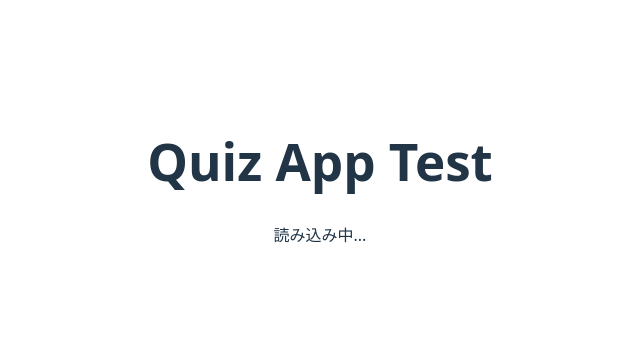
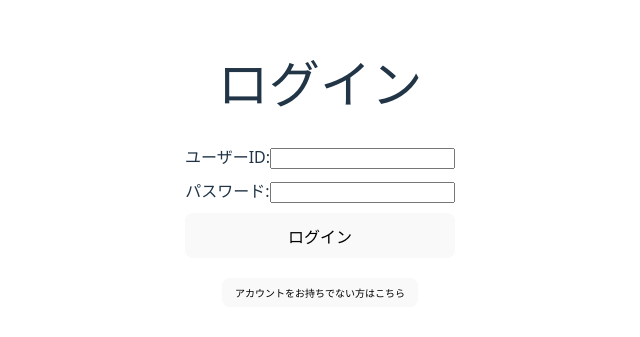
Before and after one commit to okamooo/quiz_Disney_frontend, a React (Vite) app: page /login in a window 1280 px wide. Shown: the part 219-556 px from the top of the page, without its empty margins (320-960 px from the left). Built offline with nearby package versions, Linux system fonts and the light colour scheme; no server answers.

Commit message:
フロントのログイン画面を実装

```diff
--- a/package.json
+++ b/package.json
@@ -11,12 +11,14 @@
   },
   "dependencies": {
     "react": "^19.0.0",
-    "react-dom": "^19.0.0"
+    "react-dom": "^19.0.0",
+    "react-router-dom": "^7.14.0"
   },
   "devDependencies": {
     "@eslint/js": "^9.21.0",
     "@types/react": "^19.0.10",
     "@types/react-dom": "^19.0.4",
+    "@types/react-router-dom": "^5.3.3",
     "@vitejs/plugin-react-swc": "^3.8.0",
     "eslint": "^9.21.0",
     "eslint-plugin-react-hooks": "^5.0.0",
--- a/src/App.tsx
+++ b/src/App.tsx
@@ -1,37 +1,23 @@
-import { useEffect, useState } from 'react'
-import './App.css'
-
-// データの型を定義（Javaエンジニアなら型定義は必須！）
-interface Quiz {
-  id: number;
-  question: string;
-  answer: string;
-}
+import { BrowserRouter as Router, Routes, Route, Navigate } from 'react-router-dom';
+import LoginPage from './pages/LoginPage';
+import RegisterPage from './pages/RegisterPage';
+import './App.css';
 
 function App() {
-  const [quiz, setQuiz] = useState<Quiz | null>(null);
+  return (
+    <Router>
+      <div className="App">
+        <Routes>
+          {/* デフォルトルートをログイン画面に設定 */}
+          <Route path="/login" element={<LoginPage />} />
+          <Route path="/register" element={<RegisterPage />} />
+          <Route path="/" element={<Navigate to="/login" replace />} />
 
-  useEffect(() => {
-    // Spring BootのAPIを叩く
-    fetch('http://localhost:8080/api/v1/quiz/test')
-      .then(res => res.json())
-      .then(data => setQuiz(data))
-      .catch(err => console.error("通信エラー:", err));
-  }, []);
-
-  return (
-    <div className="App">
-      <h1>Quiz App Test</h1>
-      {quiz ? (
-        <div className="quiz-card">
-          <p><strong>問題:</strong> {quiz.question}</p>
-          <p><strong>答え:</strong> {quiz.answer}</p>
-        </div>
-      ) : (
-        <p>読み込み中...</p>
-      )}
-    </div>
-  )
+          {/* 将来的にダッシュボードなどを追加する場合はここに追加 */}
+          {/* <Route path="/dashboard" element={<DashboardPage />} /> */}
+        </Routes>
+      </div>
+    </Router>
+  );
 }
-
-export default App
+export default App;
--- /dev/null
+++ b/src/api/auth.ts
@@ -0,0 +1,35 @@
+import { LoginRequest, LoginResponse, RegisterRequest, RegisterResponse } from '../types/auth';
+
+const API_BASE_URL = 'http://localhost:8080/api/v1/quiz';
+
+export const login = async (request: LoginRequest): Promise<LoginResponse> => {
+  const response = await fetch(`${API_BASE_URL}/login`, {
+    method: 'POST',
+    headers: {
+      'Content-Type': 'application/json',
+    },
+    body: JSON.stringify(request),
+  });
+
+  if (!response.ok) {
+    throw new Error('ログインに失敗しました');
+  }
+
+  return response.json();
+};
+
+export const register = async (request: RegisterRequest): Promise<RegisterResponse> => {
+  const response = await fetch(`${API_BASE_URL}/register`, {
+    method: 'POST',
+    headers: {
+      'Content-Type': 'application/json',
+    },
+    body: JSON.stringify(request),
+  });
+
+  if (!response.ok) {
+    throw new Error('登録に失敗しました');
+  }
+
+  return response.json();
+};
--- /dev/null
+++ b/src/components/LoginForm.tsx
@@ -0,0 +1,59 @@
+import React, { useState } from 'react';
+import { useNavigate } from 'react-router-dom';
+import { LoginRequest } from '../types/auth';
+
+interface LoginFormProps {
+  onLogin: (request: LoginRequest) => void;
+  isLoading: boolean;
+}
+
+const LoginForm: React.FC<LoginFormProps> = ({ onLogin, isLoading }) => {
+  const [userId, setUserId] = useState('');
+  const [password, setPassword] = useState('');
+  const navigate = useNavigate();
+
+  const handleSubmit = (e: React.FormEvent) => {
+    e.preventDefault();
+    onLogin({ userId, password });
+  };
+
+  const handleRegisterClick = () => {
+    navigate('/register');
+  }
+
+  return (
+    <form onSubmit={handleSubmit} style={{ display: 'flex', flexDirection: 'column', gap: '10px' }}>
+      <div>
+        <label htmlFor="userId">ユーザーID:</label>
+        <input
+          id="userId"
+          type="text"
+          value={userId}
+          onChange={(e) => setUserId(e.target.value)}
+          required
+        />
+      </div>
+      <div>
+        <label htmlFor="password">パスワード:</label>
+        <input
+          id="password"
+          type="password"
+          value={password}
+          onChange={(e) => setPassword(e.target.value)}
+          required
+        />
+      </div>
+      <button type="submit" disabled={isLoading}>
+        {isLoading ? 'ログイン中...' : 'ログイン'}
+      </button>
+
+      <div style={{ marginTop: '10px' ,textAlign : 'center' , fontSize:'10px'}}>
+        <button onClick={handleRegisterClick}>
+          アカウントをお持ちでない方はこちら
+        </button>
+      </div>
+    </form>
+  );
+};
+
+export default LoginForm;
--- /dev/null
+++ b/src/pages/LoginPage.tsx
@@ -0,0 +1,33 @@
+import React, { useState } from 'react';
+import LoginForm from '../components/LoginForm';
+import { login } from '../api/auth';
+import { LoginRequest } from '../types/auth';
+
+const LoginPage: React.FC = () => {
+  const [isLoading, setIsLoading] = useState(false);
+  const [error, setError] = useState<string | null>(null);
+
+  const handleLogin = async (request: LoginRequest) => {
+    setIsLoading(true);
+    setError(null);
+    try {
+      const response = await login(request);
+      alert(`ログイン成功！ ようこそ ${response.userId} さん\nメッセージ: ${response.messeage}`);
+    } catch (err) {
+      console.error('ログインエラー:', err);
+      setError('ログインに失敗しました。サーバーが起動しているか確認してください。');
+    } finally {
+      setIsLoading(false);
+    }
+  };
+
+  return (
+    <div style={{ maxWidth: '400px', margin: '50px auto' }}>
+      <h1>ログイン</h1>
+      {error && <p style={{ color: 'red' }}>{error}</p>}
+      <LoginForm onLogin={handleLogin} isLoading={isLoading} />
+    </div>
+  );
+};
+
+export default LoginPage;
--- /dev/null
+++ b/src/pages/RegisterPage.tsx
@@ -0,0 +1,52 @@
+import React,{useState} from 'react';
+import { useNavigate } from 'react-router-dom';
+import { RegisterRequest } from '../types/auth';
+import { register } from '../api/auth';
+
+const RegisterPage : React.FC = () => {
+    const [isLoading,setIsLoading] = useState(false);
+    const [error,setError] = useState<string | null>(null);
+    const navigate = useNavigate();
+
+    const handleRegister = async(request : RegisterRequest) => {
+        setIsLoading(true);
+        setError(null);
+        try{
+            const response = await register(request);
+           alert(`${response.userId}さん ようこそ、夢と魔法の国へ！ \n${response.messeage}`);
+            navigate('/login');
+        }catch(err){
+            console.error('登録エラー;', err);
+            setError('登録に失敗しました。ユーザーIDが既に存在している可能性があります。');
+        }finally{
+            setIsLoading(false);
+        }
+    }
+    return (
+        <div style={{ maxWidth: '400px', margin: '0 auto', padding: '20px' }}>
+            <h2>ユーザー登録</h2>
+            {error && <p style={{ color: 'red' }}>{error}</p>}
+            <form onSubmit={(e) => {
+                e.preventDefault();
+                const formData = new FormData(e.currentTarget);
+                const userId = formData.get('userId') as string;
+                const password = formData.get('password') as string;
+                handleRegister({ userId, password });
+            }} style={{ display: 'flex', flexDirection: 'column', gap: '10px' }}>
+                <div>
+                    <label htmlFor="userId">ユーザーID:</label>
+                    <input id="userId" name="userId" type="text" required />
+                </div>
+                <div>
+                    <label htmlFor="password">パスワード:</label>
+                    <input id="password" name="password" type="password" required />
+                </div>
+                <button type="submit" disabled={isLoading}>
+                    {isLoading ? '登録中...' : '登録'}
+                </button>
+            </form>
+        </div>
+    );
+}
+
+export default RegisterPage;
--- /dev/null
+++ b/src/types/auth.ts
@@ -0,0 +1,18 @@
+export interface LoginRequest {
+  userId: string;
+  password: string;
+}
+
+export interface LoginResponse {
+  userId: string;
+  messeage: string; // バックエンドのDTOの綴りに合わせる
+
+}export interface RegisterRequest {
+  userId: string;
+  password: string;
+}
+
+export interface RegisterResponse {
+  userId: string;
+  messeage: string; // バックエンドのDTOの綴りに合わせる
+}
```
Also changed, not shown: src/components/RegisterForm.tsx (added, +44 -0 lines), 1 other file (tests, documents, lock files or other folders).
